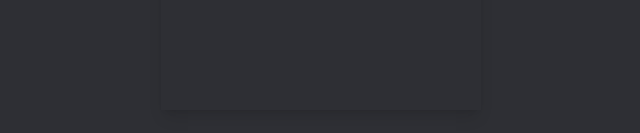
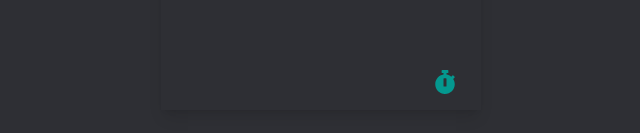
Before and after one commit to arabbani/react-clock, a React (Vite) app: page / in a window 1280 px wide. Shown: the part 623-756 px from the top of the page, without its empty margins (319-959 px from the left). Built offline with nearby package versions, Linux system fonts and the light colour scheme.

Commit message:
bottom menu added

```diff
--- a/package.json
+++ b/package.json
@@ -15,6 +15,7 @@
   "dependencies": {
     "react": "^18.2.0",
     "react-dom": "^18.2.0",
+    "react-icons": "^4.8.0",
     "usehooks-ts": "^2.9.1"
   },
   "devDependencies": {
--- a/src/App.tsx
+++ b/src/App.tsx
@@ -1,10 +1,12 @@
+import { BottomMenu } from './components/BottomMenu';
 import { Clock } from './pages/Clock';
 
 function App() {
   return (
     <div className="flex h-full items-center justify-center bg-alpha-500">
-      <div className="h-full w-full shadow-lg md:h-5/6 md:w-2/5 lg:w-4/12 xl:w-1/4 2xl:w-1/6">
+      <div className="flex h-full w-full flex-col justify-between py-4 px-6 shadow-lg md:h-5/6 md:w-2/5 lg:w-4/12 xl:w-1/4 2xl:w-1/6">
         <Clock />
+        <BottomMenu />
       </div>
     </div>
   );
--- /dev/null
+++ b/src/components/BottomMenu.tsx
@@ -0,0 +1,9 @@
+import { FaStopwatch } from 'react-icons/fa';
+
+export function BottomMenu() {
+  return (
+    <div className="flex justify-end">
+      <FaStopwatch className="fill-beta-500 text-2xl" />
+    </div>
+  );
+}
--- a/src/pages/Clock.tsx
+++ b/src/pages/Clock.tsx
@@ -60,7 +60,7 @@ export function Clock() {
   }, 1000);
 
   return (
-    <div className="flex flex-col items-center justify-center gap-6 py-4 px-6">
+    <div className="flex flex-col items-center justify-center gap-6">
       <div className="self-start font-bold text-beta-500">
         {currentDate.toLocaleString().slice(-2)}
       </div>
```
Also changed, not shown: 1 other file (tests, documents, lock files or other folders).
